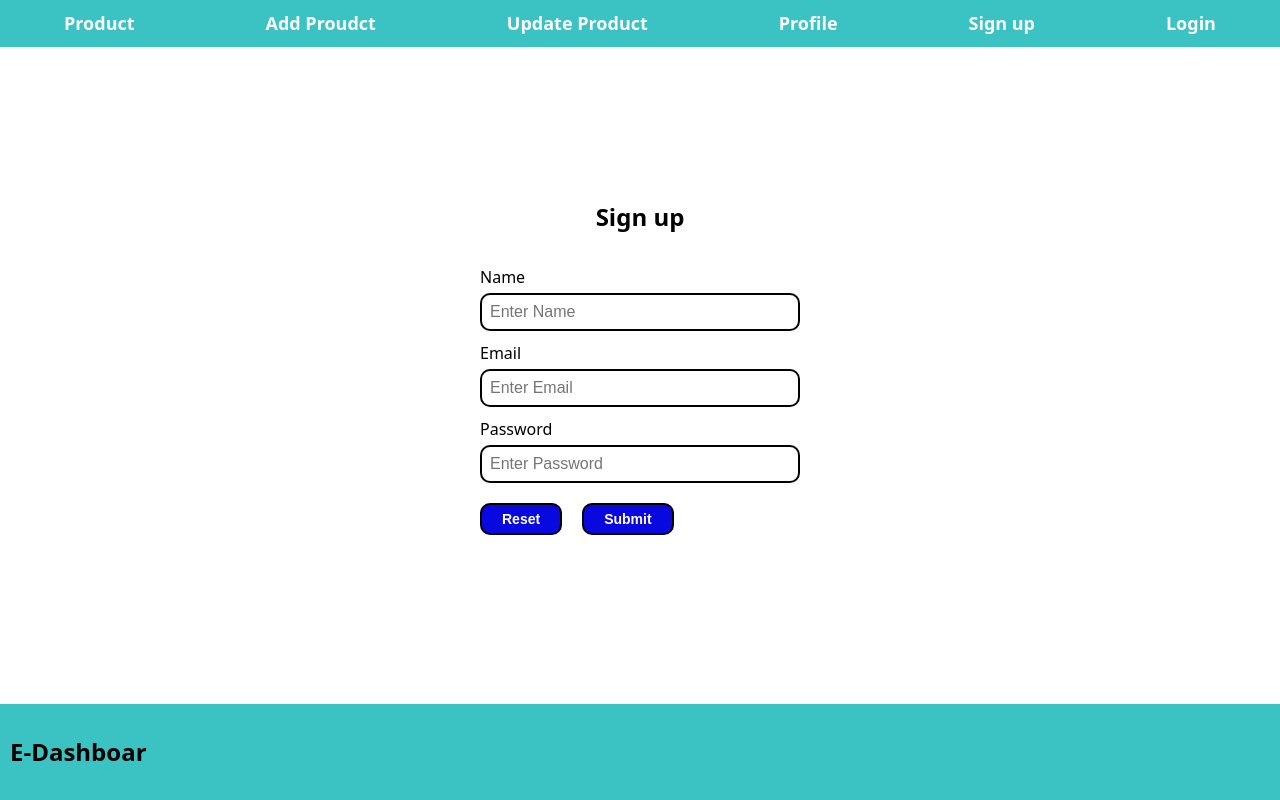
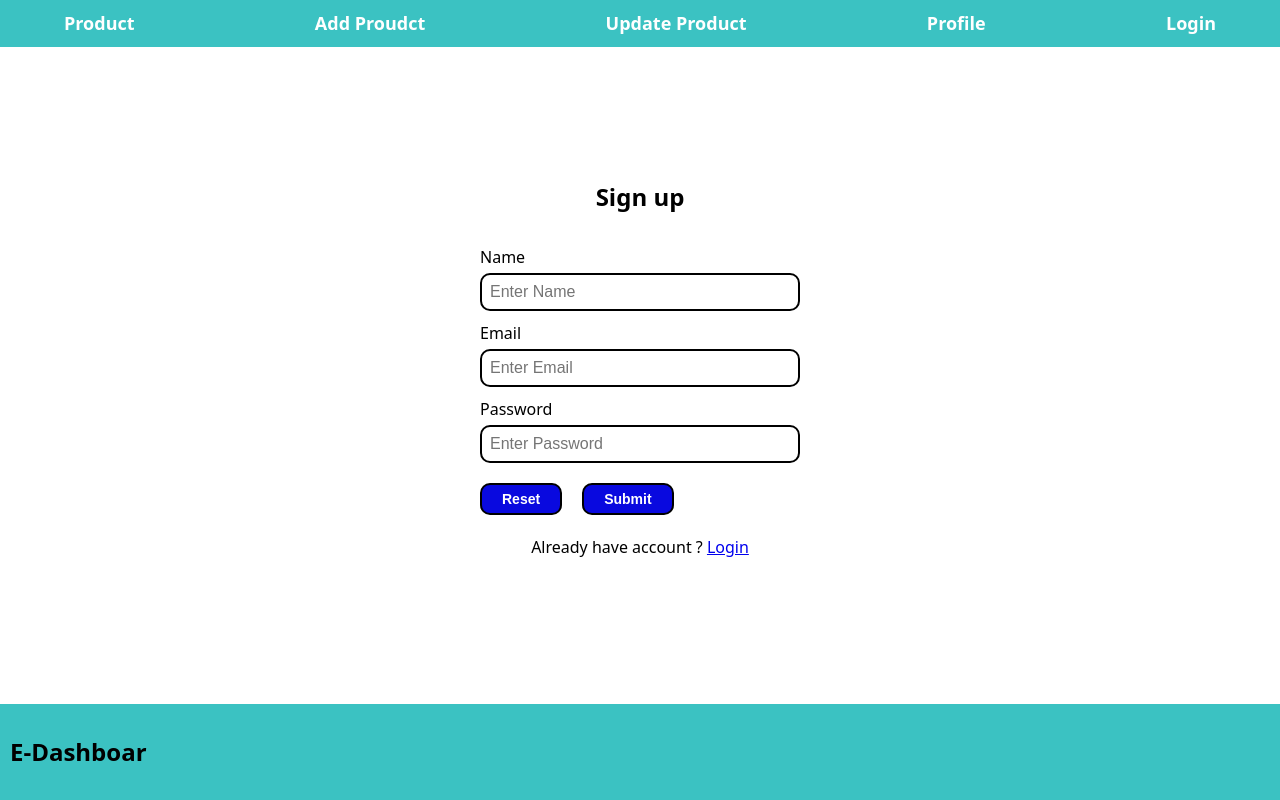
Before and after one commit to Anjali4402/e-dashboard, a React (Vite) app in the folder frontend/: page /sign-up in a window 1280 px wide. Built offline with nearby package versions, Linux system fonts and the light colour scheme.

Commit message:
Integrate login api

```diff
--- a/frontend/src/Nav.jsx
+++ b/frontend/src/Nav.jsx
@@ -37,10 +37,6 @@ const Nav = () => {
             <>
 
             <li>
-              <Link to='/sign-up' >Sign up</Link>
-            </li>
-
-            <li>
               <Link to='/login' >Login</Link>
             </li>
 
--- a/frontend/src/components/Login.tsx
+++ b/frontend/src/components/Login.tsx
@@ -1,6 +1,6 @@
 import React, { useState } from 'react'
 import { useEffect } from 'react';
-import { useNavigate } from 'react-router-dom';
+import { Link, useNavigate } from 'react-router-dom';
 
 const Login = () => {
 
@@ -10,26 +10,58 @@ const Login = () => {
   const [password, setPassword] = useState('');
 
 
+  // run initially if use is already logedin then don't show this page.
+  useEffect(() => {
+    const auth = localStorage.getItem('user');
+    if (auth) {
+      navigate("/")
+    }
+  })
+
+
+
+  const handleLoginApi = async () => {
+    try {
+      let response = await fetch('http://localhost:5000/login', {
+        method: 'POST',
+        body: JSON.stringify({ email, password }),
+        headers: {
+          'Content-Type': 'application/json',
+        }
+      });
+
+      // console.warn(res)
+      response = await response.json();
+
+      // store data in localstorage
+      localStorage.setItem('user', JSON.stringify(response))
+      console.warn(response);
+      if (response) {
+        navigate('/')
+      }
+
+
+    } catch (error) {
+      console.log(error)
+    }
+  }
+
+
 
 
 
   const handleSubmit = (event) => {
     event.preventDefault();
-        console.log('submitted details', name, email, password);
+    console.log('submitted details', email, password);
+    handleLoginApi();
   }
 
-    const clearData = ()=>{
+  const clearData = () => {
     setEmail("");
     setPassword("");
   };
 
 
-    useEffect(()=>{
-        const auth = localStorage.getItem('user');
-        if(auth){
-            navigate("/")
-        }
-    })
 
   return (
     <div className='signup-box'>
@@ -43,7 +75,7 @@ const Login = () => {
           <input type='email'
             id='email'
             value={email}
-                onChange={(event)=>{setEmail(event.target.value)}}
+            onChange={(event) => { setEmail(event.target.value) }}
             required
             placeholder='Enter Email'
           />
@@ -55,7 +87,7 @@ const Login = () => {
           <input type='password'
             id='password'
             value={password}
-                onChange={(event)=> {setPassword(event.target.value)}}
+            onChange={(event) => { setPassword(event.target.value) }}
             required
             placeholder='Enter Password'
           />
@@ -78,6 +110,13 @@ const Login = () => {
         </div>
 
 
+        <p
+          style={{ textAlign: 'center' }}
+        >don't have account ? <Link
+          to='/sign-up'
+        > Sign up </Link></p>
+
+
 
 
 
--- a/frontend/src/components/SignUp.jsx
+++ b/frontend/src/components/SignUp.jsx
@@ -1,6 +1,6 @@
 import React, { useState } from 'react'
 import { useEffect } from 'react';
-import { useNavigate } from 'react-router-dom';
+import { Link, useNavigate } from 'react-router-dom';
 
 const SignUp = () => {
 
@@ -117,6 +117,16 @@ const SignUp = () => {
 
             </div>
 
+            <p
+                    style={{textAlign:'center'}}
+                     >
+                        Already have account ? <Link
+                    to='/login'
+                     > Login
+
+                     </Link></p>
+
+
 
 
 
```
Lines whose indentation alone changed are shown as unchanged.
